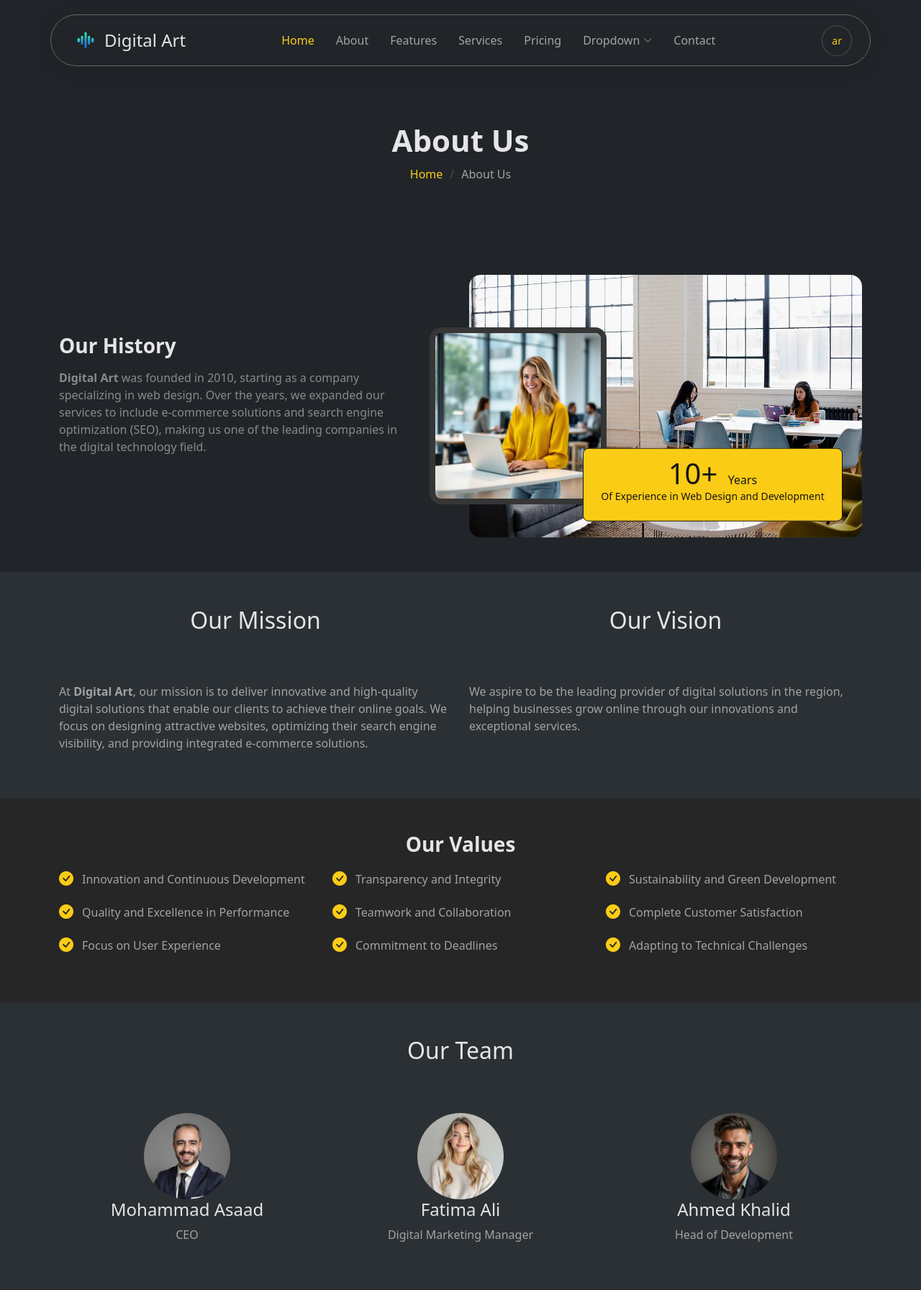
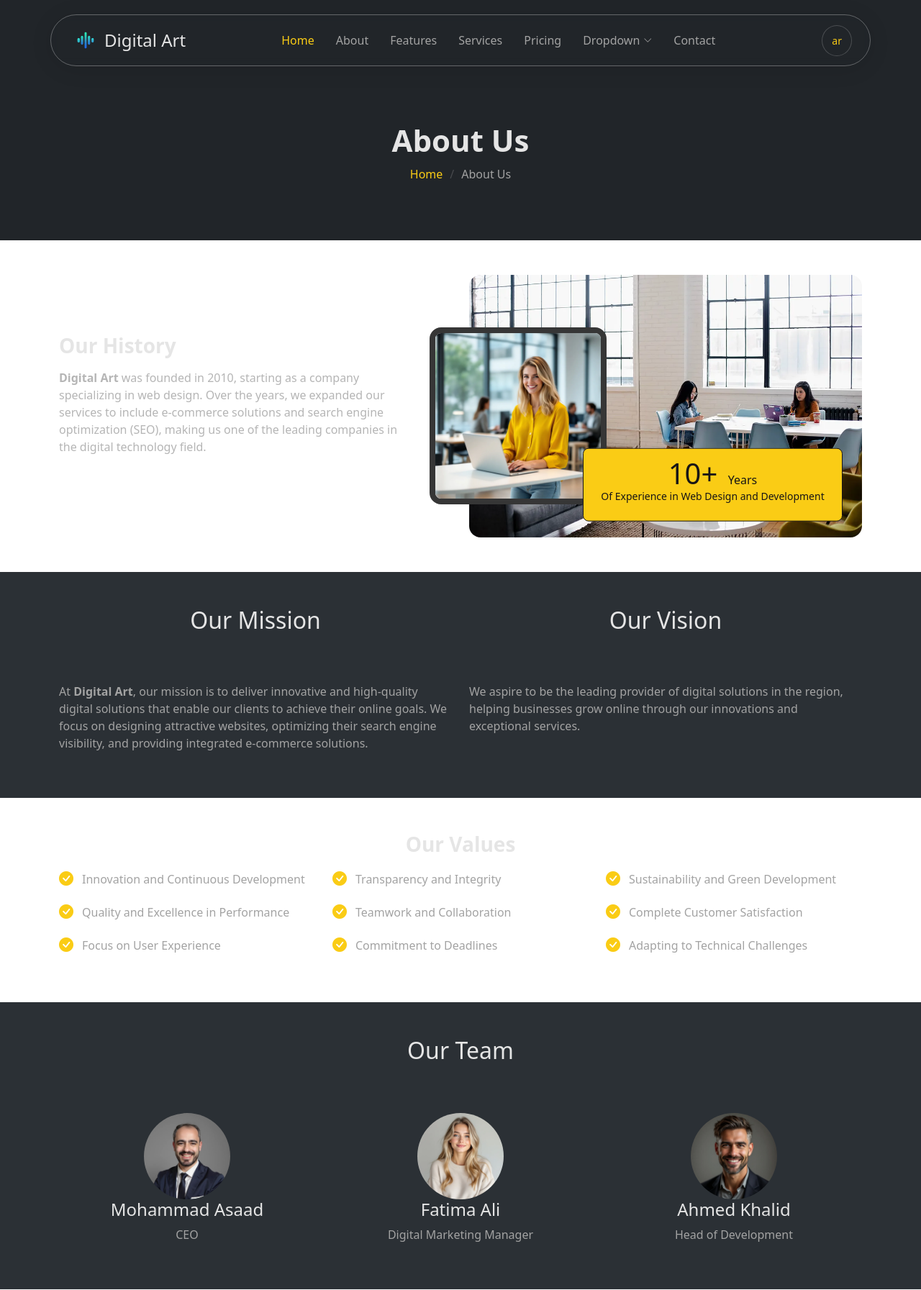
Before and after one commit to MohamadAsaad/digital_art, a PHP site: page /en/about.html in a window 1280 px wide. Shown: the top 1793 px of the page at 72% size. Run offline with PHP 8.4, Linux system fonts and the light colour scheme.

Commit message:
Update style.css

```diff
--- a/assets/css/style.css
+++ b/assets/css/style.css
@@ -101,7 +101,8 @@ html {
 
 body {
   color: var(--default-color);
-  background-color: var(--background-color);
+
+/*   background-color: var(--background-color); */
   font-family: var(--default-font);
 }
 
@@ -805,7 +806,7 @@ h6 {
 section,
 .section {
   color: var(--default-color);
-  background-color: var(--background-color);
+/*   background-color: var(--background-color); */
   padding: 60px 0;
   scroll-margin-top: 90px;
   overflow: clip;
```
